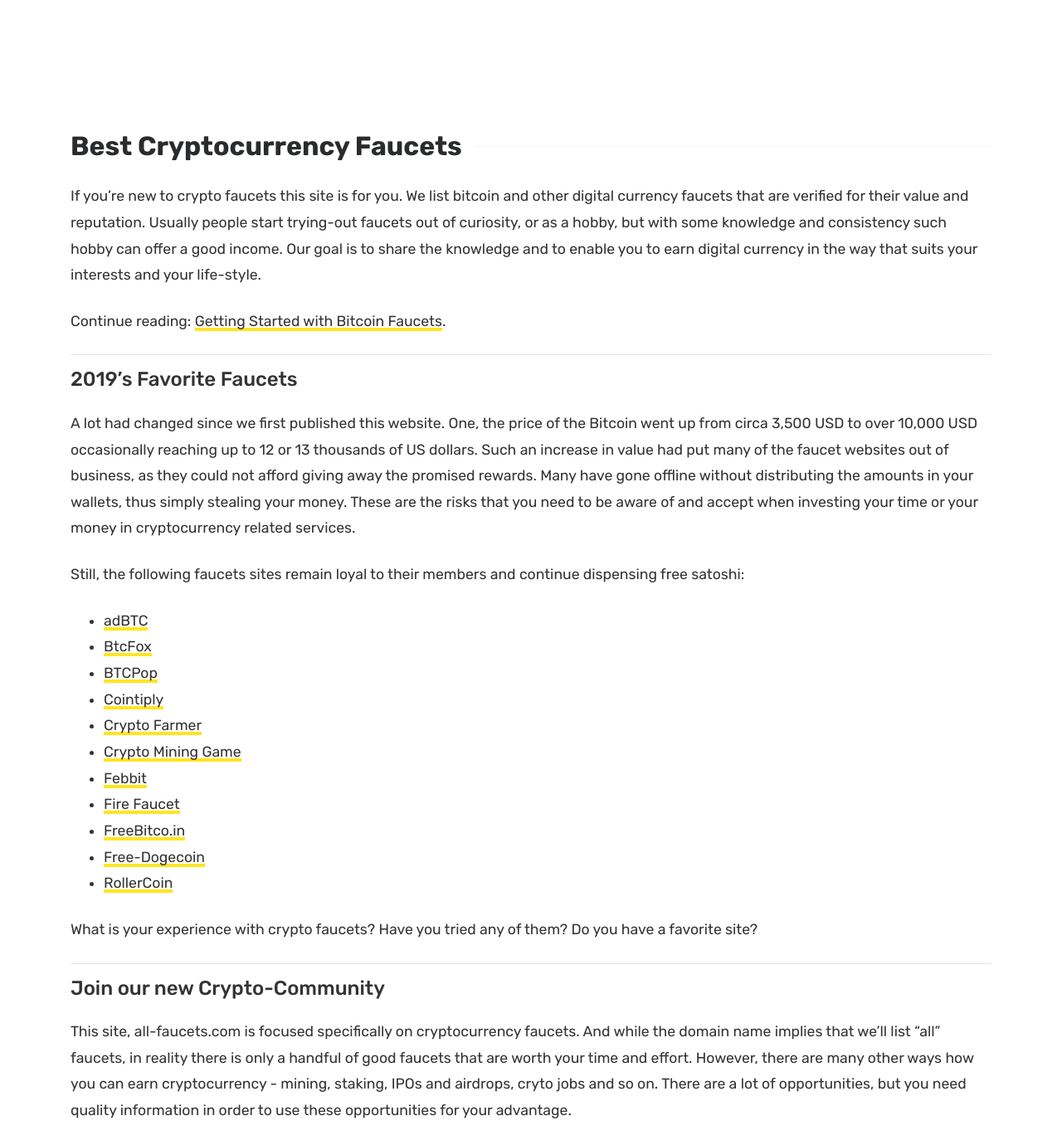
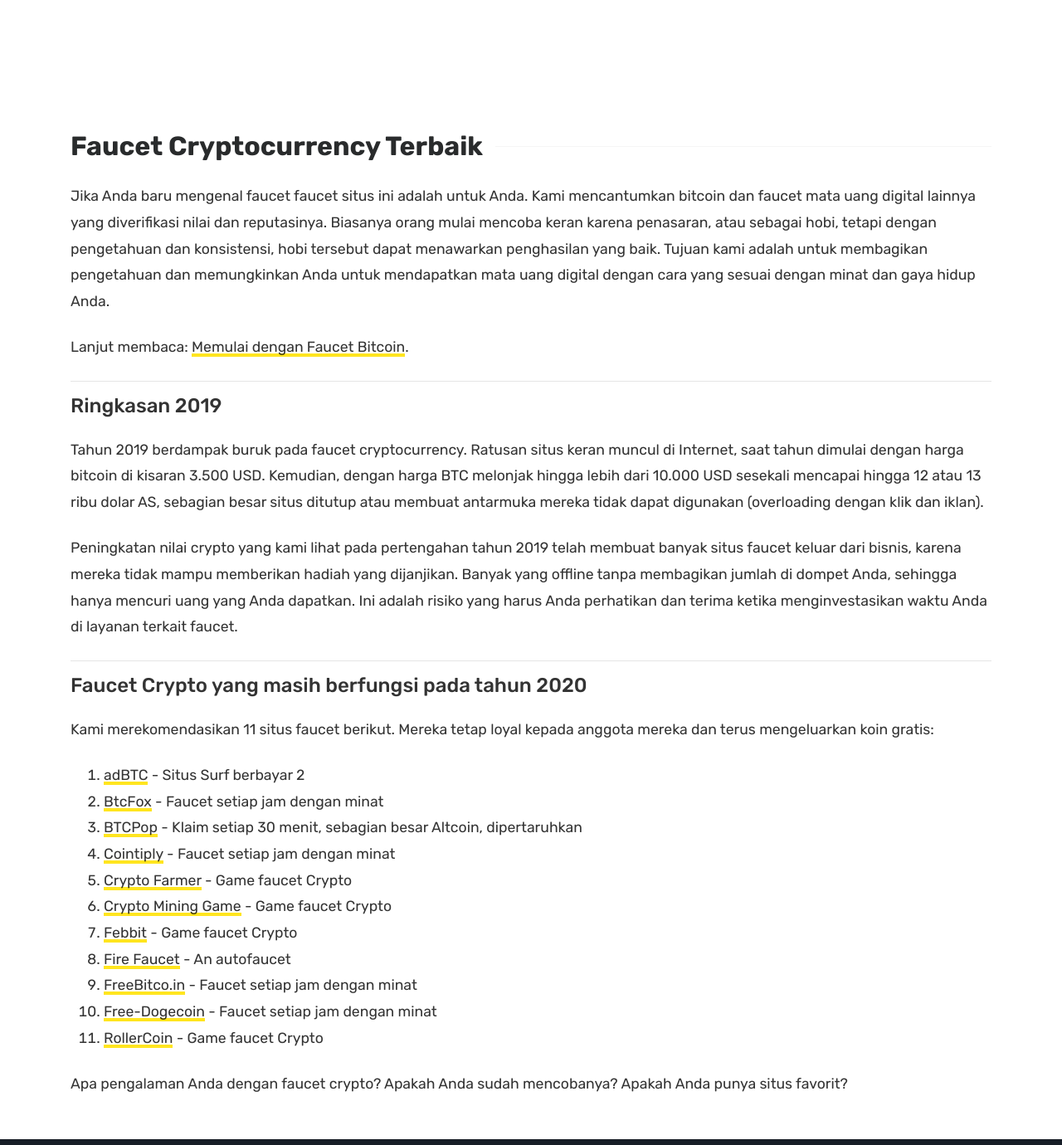
Before and after one commit to SadRobotChannel/af-id, a Jekyll site: the page built from index.md, in a window 1280 px wide and 1400 px high, cut to the strip 0-1380 px from the top of the window. Shown: the whole strip at 83% size. Built offline with Jekyll 4.4.1, drawn with Linux system fonts in a browser that asks for light colours; nearby versions of some CDN libraries; comment, search, counter and statistics services are not loaded; some of the changed text lies outside the part shown.

Commit message:
Add files via upload

```diff
--- a/index.md
+++ b/index.md
@@ -1,45 +1,43 @@
 ---
 layout: page
-title: Best Cryptocurrency Faucets
+title: Faucet Cryptocurrency Terbaik
 comments: false
 img: https://id.all-faucets.com/assets/images/all-faucets.com-thumb.png
-alt: Cryptocurrency faucets are reward systems in a form of a website or an app that dispense free coins.
-desc: If you're new to crypto faucets this site is for you. Learn how to maximize the value of your time and effort while claiming from free bitcoin faucet sites.
+alt: Faucet Cryptocurrency adalah sistem hadiah dalam bentuk situs web atau aplikasi yang mengeluarkan koin gratis.
+desc: Jika Anda baru mengenal faucet faucet situs ini adalah untuk Anda. Pelajari cara memaksimalkan nilai waktu dan upaya Anda sambil mengklaim dari situs faucet bitcoin gratis.
 URL: https://id.all-faucets.com/index.html
 ---
 <link rel="stylesheet" href="https://cdnjs.cloudflare.com/ajax/libs/normalize/5.0.0/normalize.min.css">
 
-If you're new to crypto faucets this site is for you. We list bitcoin and other digital currency faucets that are verified for their value and reputation. Usually people start trying-out faucets out of curiosity, or as a hobby, but with some knowledge and consistency such hobby can offer a good income. Our goal is to share the knowledge and to enable you to earn digital currency in the way that suits your interests and your life-style.
+Jika Anda baru mengenal faucet faucet situs ini adalah untuk Anda. Kami mencantumkan bitcoin dan faucet mata uang digital lainnya yang diverifikasi nilai dan reputasinya. Biasanya orang mulai mencoba keran karena penasaran, atau sebagai hobi, tetapi dengan pengetahuan dan konsistensi, hobi tersebut dapat menawarkan penghasilan yang baik. Tujuan kami adalah untuk membagikan pengetahuan dan memungkinkan Anda untuk mendapatkan mata uang digital dengan cara yang sesuai dengan minat dan gaya hidup Anda.
 
-Continue reading: <a href="https://id.all-faucets.com/daily/2019/12/12/index.html">Getting Started with Bitcoin Faucets</a>.
+Lanjut membaca: <a href="https://id.all-faucets.com/daily/2019/12/12/index.html">Memulai dengan Faucet Bitcoin</a>.
 
 ---
-#### 2019's Favorite Faucets
+#### Ringkasan 2019
 
-A lot had changed since we first published this website. One, the price of the Bitcoin went up from circa 3,500 USD to over 10,000 USD occasionally reaching up to 12 or 13 thousands of US dollars. Such an increase in value had put many of the faucet websites out of business, as they could not afford giving away the promised rewards. Many have gone offline without distributing the amounts in your wallets, thus simply stealing your money. These are the risks that you need to be aware of and accept when investing your time or your money in cryptocurrency related services.
+Tahun 2019 berdampak buruk pada faucet cryptocurrency. Ratusan situs keran muncul di Internet, saat tahun dimulai dengan harga bitcoin di kisaran 3.500 USD. Kemudian, dengan harga BTC melonjak hingga lebih dari 10.000 USD sesekali mencapai hingga 12 atau 13 ribu dolar AS, sebagian besar situs ditutup atau membuat antarmuka mereka tidak dapat digunakan (overloading dengan klik dan iklan).
 
-Still, the following faucets sites remain loyal to their members and continue dispensing free satoshi:
+Peningkatan nilai crypto yang kami lihat pada pertengahan tahun 2019 telah membuat banyak situs faucet keluar dari bisnis, karena mereka tidak mampu memberikan hadiah yang dijanjikan. Banyak yang offline tanpa membagikan jumlah di dompet Anda, sehingga hanya mencuri uang yang Anda dapatkan. Ini adalah risiko yang harus Anda perhatikan dan terima ketika menginvestasikan waktu Anda di layanan terkait faucet.
 
-- <a href="http://bit.ly/www-adbtc" target="_blank">adBTC</a>
-- <a href="http://bit.ly/www-btcfox" target="_blank">BtcFox</a>
-- <a href="http://bit.ly/www-btcpop" target="_blank">BTCPop</a>
-- <a href="http://bit.ly/www-cointiply" target="_blank">Cointiply</a>
-- <a href="http://bit.ly/www-cryptofarmer" target="_blank">Crypto Farmer</a>
-- <a href="http://bit.ly/www-cryptomininggame" target="_blank">Crypto Mining Game</a>
-- <a href="http://bit.ly/www-febbit" target="_blank">Febbit</a>
-- <a href="http://bit.ly/www-firefaucet" target="_blank">Fire Faucet</a>
-- <a href="http://bit.ly/www-freebitcoin" target="_blank">FreeBitco.in</a>
-- <a href="http://bit.ly/www-free-dogecoin" target="_blank">Free-Dogecoin</a>
-- <a href="http://bit.ly/www-rollercoin" target="_blank">RollerCoin</a>
+---
+#### Faucet Crypto yang masih berfungsi pada tahun 2020
 
-What is your experience with crypto faucets? Have you tried any of them? Do you have a favorite site?
+Kami merekomendasikan 11 situs faucet berikut. Mereka tetap loyal kepada anggota mereka dan terus mengeluarkan koin gratis:
+
+1. <a href="http://bit.ly/www-adbtc" target="_blank">adBTC</a> - Situs Surf berbayar 2
+2. <a href="http://bit.ly/www-btcfox" target="_blank">BtcFox</a> - Faucet setiap jam dengan minat
+3. <a href="http://bit.ly/www-btcpop" target="_blank">BTCPop</a> - Klaim setiap 30 menit, sebagian besar Altcoin, dipertaruhkan
+4. <a href="http://bit.ly/www-cointiply" target="_blank">Cointiply</a> - Faucet setiap jam dengan minat
+5. <a href="http://bit.ly/www-cryptofarmer" target="_blank">Crypto Farmer</a> - Game faucet Crypto
+6. <a href="http://bit.ly/www-cryptomininggame" target="_blank">Crypto Mining Game</a> - Game faucet Crypto
+7. <a href="http://bit.ly/www-febbit" target="_blank">Febbit</a> - Game faucet Crypto
+8. <a href="http://bit.ly/www-firefaucet" target="_blank">Fire Faucet</a> - An autofaucet
+9. <a href="http://bit.ly/www-freebitcoin" target="_blank">FreeBitco.in</a> - Faucet setiap jam dengan minat
+10. <a href="http://bit.ly/www-free-dogecoin" target="_blank">Free-Dogecoin</a> - Faucet setiap jam dengan minat
+11. <a href="http://bit.ly/www-rollercoin" target="_blank">RollerCoin</a> - Game faucet Crypto
+
+Apa pengalaman Anda dengan faucet crypto? Apakah Anda sudah mencobanya? Apakah Anda punya situs favorit?
 
 <div id="commento"></div>
 <script src="https://cdn.commento.io/js/commento.js"></script>
-
----
-#### Join our new Crypto-Community
-
-This site, all-faucets.com is focused specifically on cryptocurrency faucets. And while the domain name implies that we'll list "all" faucets, in reality there is only a handful of good faucets that are worth your time and effort. However, there are many other ways how you can earn cryptocurrency - mining, staking, IPOs and airdrops, cryto jobs and so on. There are a lot of opportunities, but you need quality information in order to use these opportunities for your advantage.
-
-It is for this reason I have started a new community site, <a href="https://www.staleblock.com/" target="_blank">StaleBlock.com</a>. The world of crypto goes far beyond the crypto faucets! <a href="https://www.staleblock.com/" target="_blank">Join me</a> to build an intelligent crypto-community at <i>StaleBlock.com</i>
```
